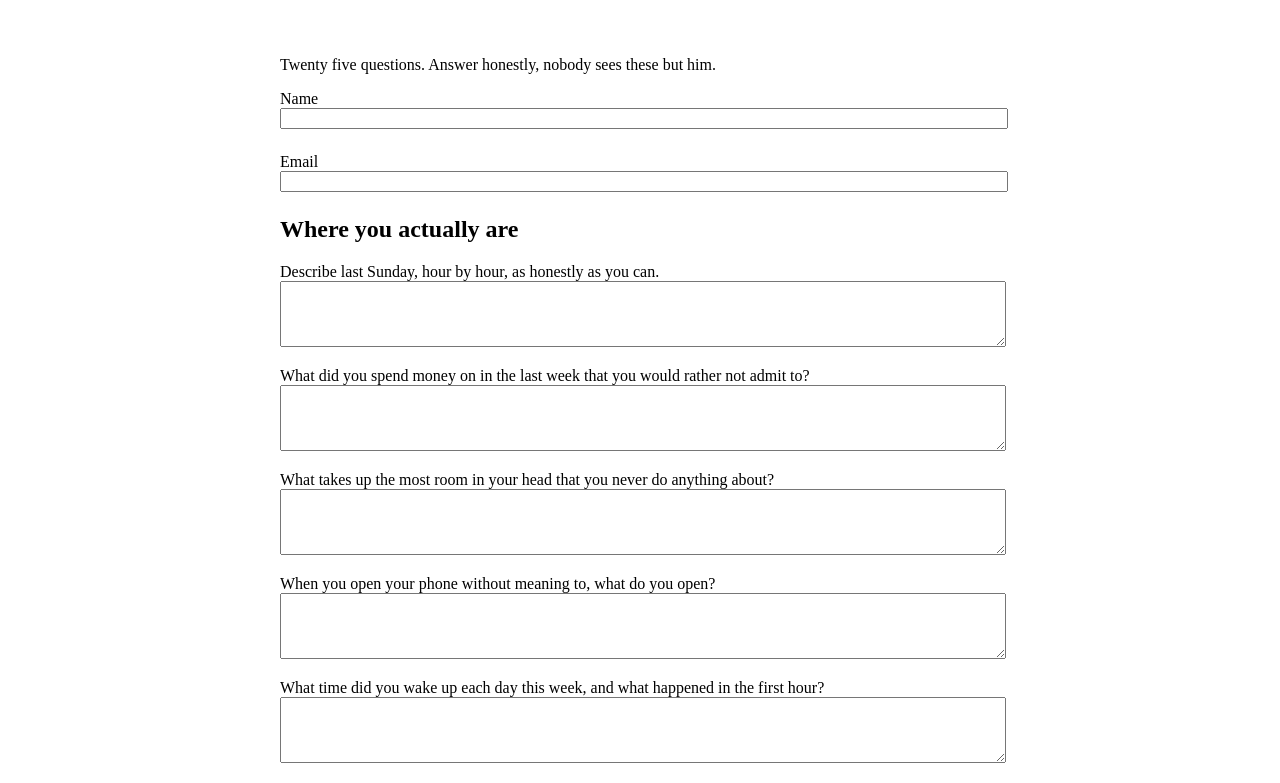
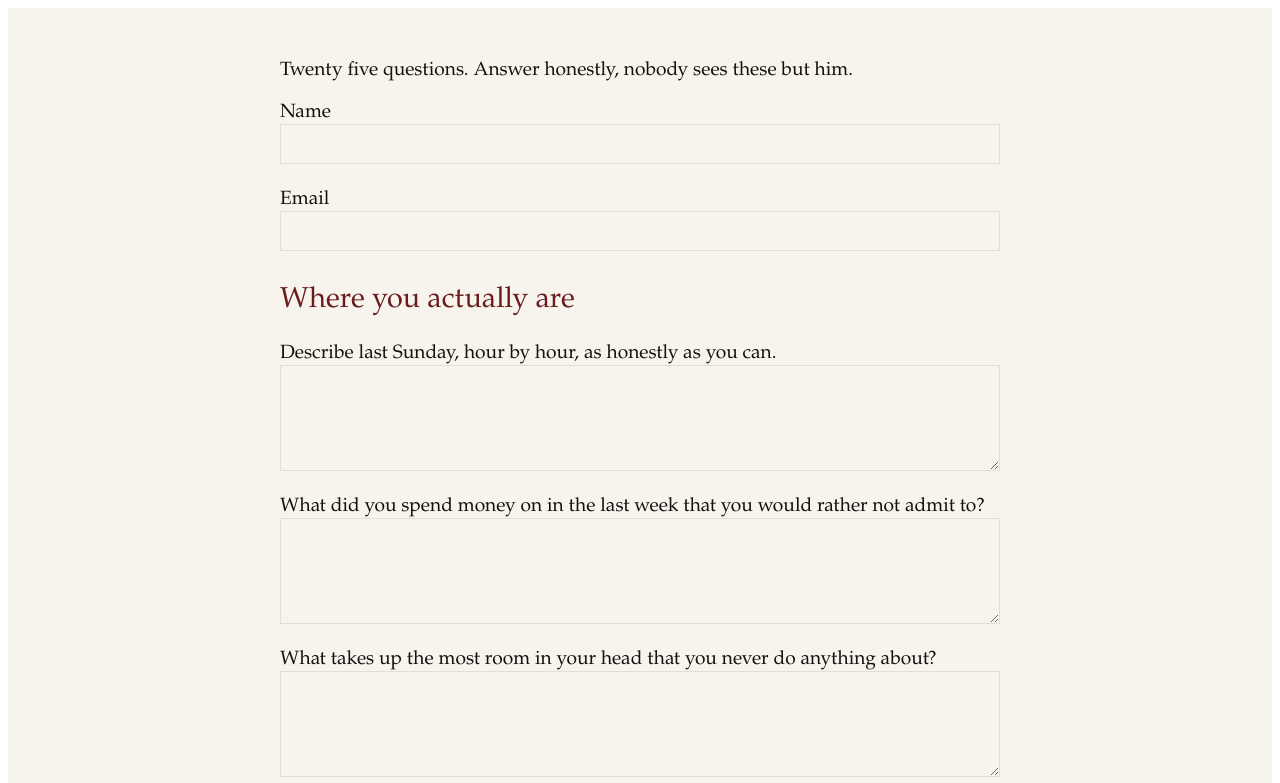
Before and after one commit to mirzazamin99/automation-learning, a Next.js app: page /read in a window 1280 px wide. Shown: the top 783 px of the page. Built offline with nearby package versions, Linux system fonts and the light colour scheme.

Commit message:
Restyle read page to match homepage brand and font size

```diff
--- a/app/read/page.js
+++ b/app/read/page.js
@@ -1,10 +1,57 @@
 "use client";
-
 import { useState } from "react";
 import content from "../../content.json";
 
-const { reading } = content;
+const { reading, brand } = content;
 const { form } = reading;
+const { colors, typography } = brand;
+
+const pageStyle = {
+  backgroundColor: colors.paper,
+  color: colors.ink,
+  fontFamily: typography.fontFamily,
+  minHeight: "100vh",
+  fontSize: "1.2rem",
+};
+
+const wrap = {
+  maxWidth: 720,
+  margin: "0 auto",
+  padding: "2rem 1.25rem",
+};
+
+const heading = {
+  color: colors.oxblood,
+  fontWeight: "normal",
+};
+
+const label = {
+  display: "block",
+  marginBottom: "0.5rem",
+};
+
+const inputStyle = {
+  display: "block",
+  width: "100%",
+  fontFamily: typography.fontFamily,
+  fontSize: "1.1rem",
+  padding: "0.5rem",
+  border: `1px solid ${colors.hair}`,
+  backgroundColor: colors.paper,
+  color: colors.ink,
+  boxSizing: "border-box",
+};
+
+const button = {
+  display: "inline-block",
+  backgroundColor: colors.oxblood,
+  color: colors.paper,
+  padding: "0.75rem 1.5rem",
+  border: "none",
+  fontFamily: typography.fontFamily,
+  fontSize: "1.15rem",
+  cursor: "pointer",
+};
 
 export default function ReadPage() {
   const [name, setName] = useState("");
@@ -21,7 +68,6 @@ export default function ReadPage() {
     event.preventDefault();
     setStatus("submitting");
     setMessage("");
-
     let result;
     try {
       const res = await fetch("/api/reading", {
@@ -30,7 +76,6 @@ export default function ReadPage() {
         body: JSON.stringify({ name, email, answers }),
       });
       result = await res.json();
-
       if (!res.ok) {
         setStatus("error");
         setMessage(result.error || form.genericError);
@@ -41,76 +86,73 @@ export default function ReadPage() {
       setMessage(form.networkError);
       return;
     }
-
     setStatus("done");
     setMessage(result.emailSent ? form.successWithEmail : form.successWithoutEmail);
   }
 
   if (status === "done") {
     return (
-      <main style={{ maxWidth: 720, margin: "0 auto", padding: "2rem" }}>
+      <div style={pageStyle}>
+        <main style={wrap}>
           <p>{message}</p>
         </main>
+      </div>
     );
   }
-
   return (
-    <main style={{ maxWidth: 720, margin: "0 auto", padding: "2rem" }}>
+    <div style={pageStyle}>
+      <main style={wrap}>
         <p>{reading.intro}</p>
-
         <form onSubmit={handleSubmit}>
           <div style={{ marginBottom: "1.5rem" }}>
-          <label style={{ display: "block" }}>
+            <label style={label}>
               {form.nameLabel}
               <input
                 type="text"
                 value={name}
                 onChange={(e) => setName(e.target.value)}
                 required
-              style={{ display: "block", width: "100%" }}
+                style={inputStyle}
               />
             </label>
           </div>
-
-        <div style={{ marginBottom: "1.5rem" }}>
-          <label style={{ display: "block" }}>
+          <div style={{ marginBottom: "2rem" }}>
+            <label style={label}>
               {form.emailLabel}
               <input
                 type="email"
                 value={email}
                 onChange={(e) => setEmail(e.target.value)}
                 required
-              style={{ display: "block", width: "100%" }}
+                style={inputStyle}
               />
             </label>
           </div>
-
           {reading.groups.map((group) => (
-          <section key={group.id} style={{ marginBottom: "2rem" }}>
-            <h2>{group.label}</h2>
+            <section key={group.id} style={{ marginBottom: "2.5rem" }}>
+              <h2 style={heading}>{group.label}</h2>
               {group.questions.map((q) => (
-              <div key={q.id} style={{ marginBottom: "1.25rem" }}>
-                <label style={{ display: "block" }}>
+                <div key={q.id} style={{ marginBottom: "1.5rem" }}>
+                  <label style={label}>
                     {q.text}
                     <textarea
                       rows={q.rows}
                       value={answers[q.id] || ""}
                       onChange={(e) => updateAnswer(q.id, e.target.value)}
                       required
-                    style={{ display: "block", width: "100%" }}
+                      style={inputStyle}
                     />
                   </label>
                 </div>
               ))}
             </section>
           ))}
-
           {status === "error" && message && <p role="alert">{message}</p>}
-
-        <button type="submit" disabled={status === "submitting"}>
+          <button type="submit" disabled={status === "submitting"} style={button}>
             {status === "submitting" ? form.submittingLabel : form.submitLabel}
           </button>
         </form>
       </main>
+    </div>
   );
 }
```
Lines whose indentation alone changed are shown as unchanged.
